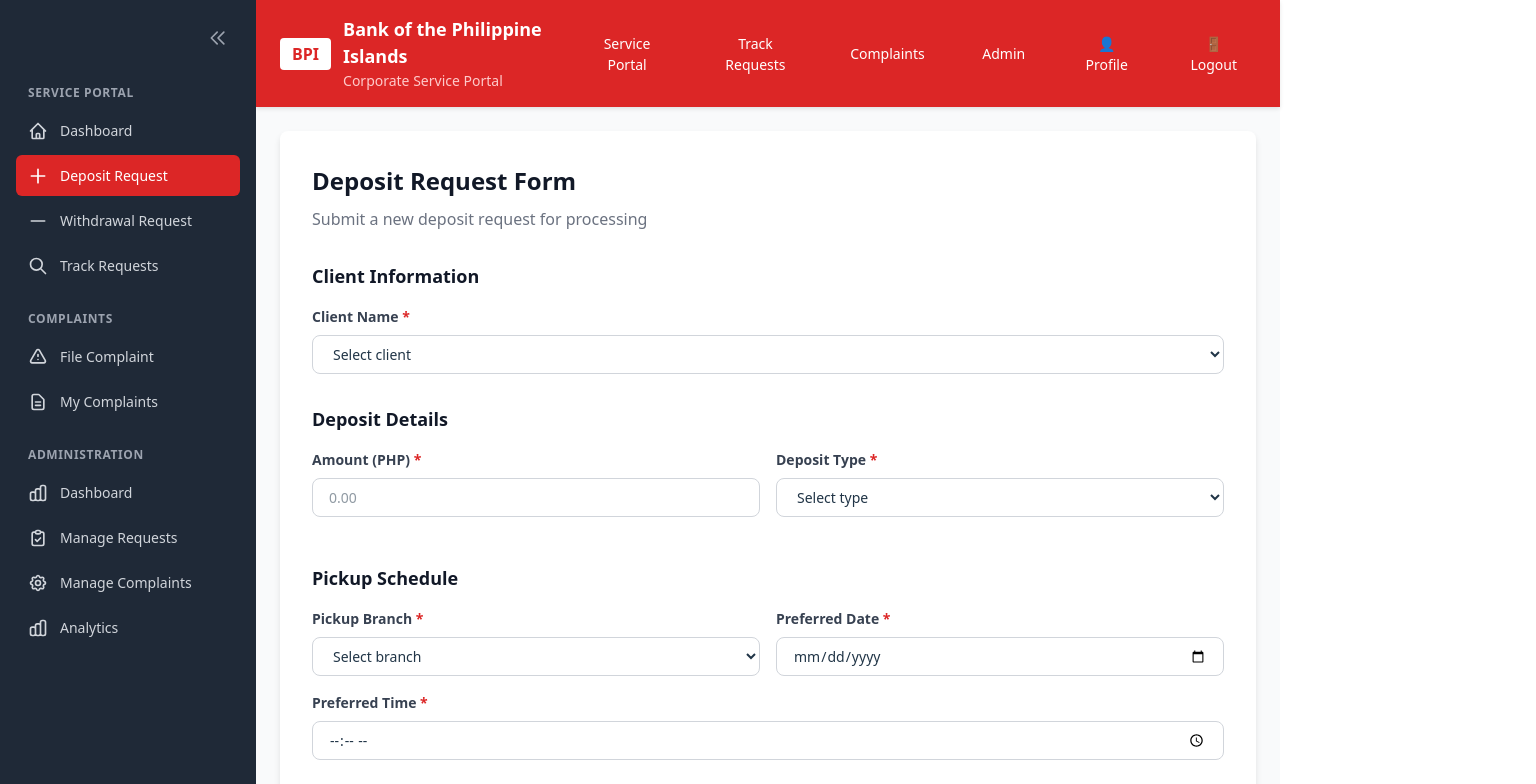
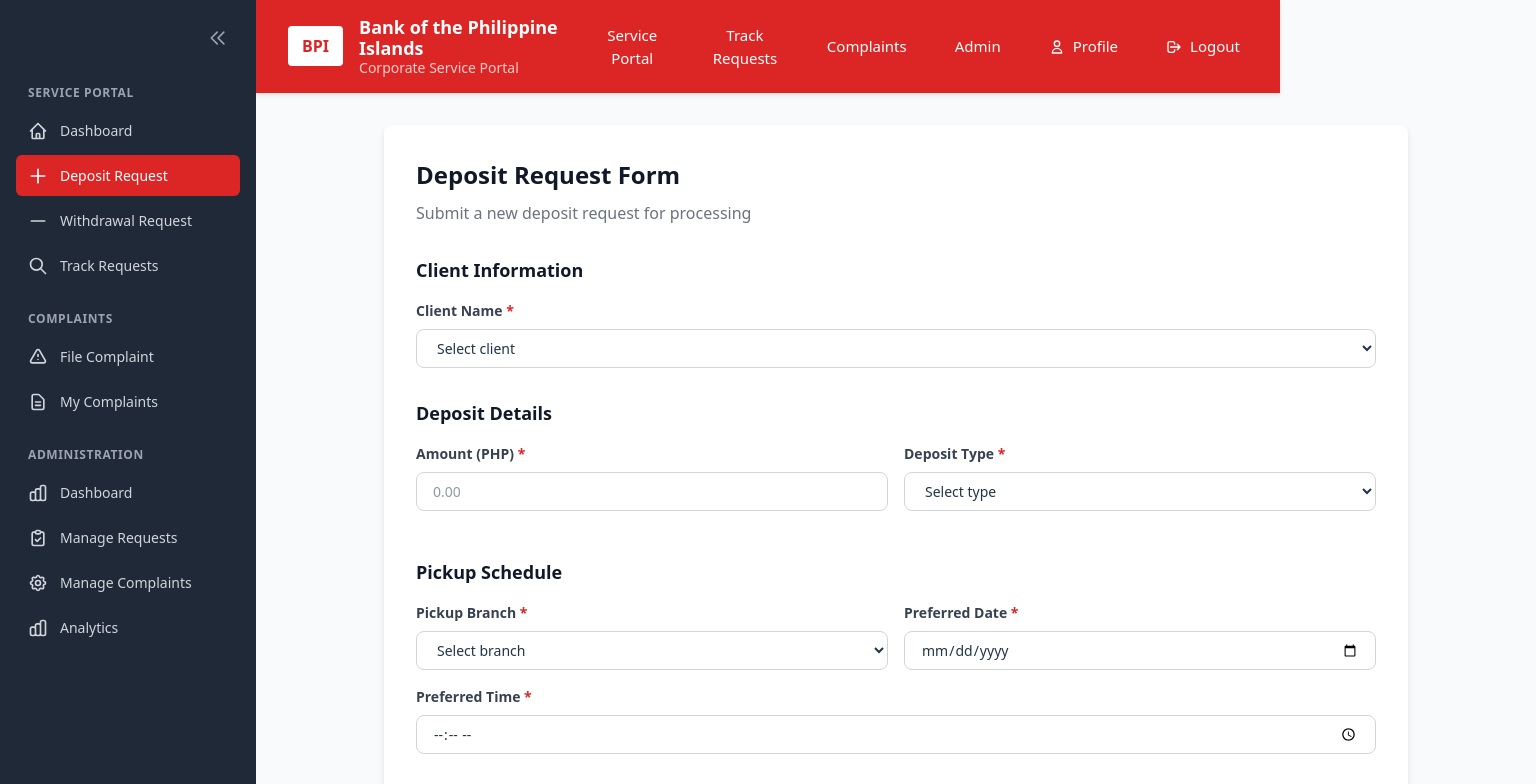
Before and after one commit to thereseguii/bpi-mockups, a React (Vite) app in the folder dlu-service-platform/: page /deposit-request in a window 1280 px wide. Shown: the top 784 px of the page, 1536 px wide, since content can reach past the window. Built offline with nearby package versions, Linux system fonts and the light colour scheme.

Commit message:
Update DepositRequest.jsx

```diff
--- a/dlu-service-platform/src/pages/DepositRequest/DepositRequest.jsx
+++ b/dlu-service-platform/src/pages/DepositRequest/DepositRequest.jsx
@@ -1,9 +1,10 @@
-import { useState } from 'react';
+import { useState, useEffect } from 'react';
 import { useNavigate } from 'react-router-dom';
 import Sidebar from '../../components/Sidebar';
 
 const DepositRequest = () => {
   const navigate = useNavigate();
+  const [sidebarWidth, setSidebarWidth] = useState(256);
   const [formData, setFormData] = useState({
     clientName: '',
     amount: '',
@@ -14,199 +15,18 @@
     notes: '',
   });
 
-  const styles = {
-    container: {
-      display: 'flex',
-      minHeight: '100vh',
-      backgroundColor: '#f9fafb',
-    },
-    mainContent: {
-      flex: 1,
-      marginLeft: '256px',
-    },
-    header: {
-      backgroundColor: '#dc2626',
-      color: '#ffffff',
-      position: 'sticky',
-      top: 0,
-      zIndex: 10,
-      boxShadow: '0 2px 4px rgba(0,0,0,0.1)',
-    },
-    headerContent: {
-      padding: '1rem 1.5rem',
-      display: 'flex',
-      alignItems: 'center',
-      justifyContent: 'space-between',
-    },
-    headerLeft: {
-      display: 'flex',
-      alignItems: 'center',
-      gap: '0.75rem',
-    },
-    bpiBadge: {
-      backgroundColor: '#ffffff',
-      color: '#dc2626',
-      padding: '0.25rem 0.75rem',
-      borderRadius: '0.25rem',
-      fontWeight: 'bold',
-    },
-    bpiText: {
-      fontWeight: '600',
-      fontSize: '1.125rem',
-    },
-    bpiSubtext: {
-      fontSize: '0.875rem',
-      color: '#fecaca',
-    },
-    headerRight: {
-      display: 'flex',
-      alignItems: 'center',
-      gap: '1.5rem',
-    },
-    headerButton: {
-      color: '#ffffff',
-      background: 'none',
-      border: 'none',
-      cursor: 'pointer',
-      fontSize: '0.875rem',
-    },
-    main: {
-      padding: '1.5rem',
-    },
-    formContainer: {
-      maxWidth: '1024px',
-      margin: '0 auto',
-    },
-    formCard: {
-      backgroundColor: '#ffffff',
-      borderRadius: '0.5rem',
-      boxShadow: '0 4px 6px rgba(0,0,0,0.1)',
-      padding: '2rem',
-    },
-    formTitle: {
-      fontSize: '1.5rem',
-      fontWeight: 'bold',
-      color: '#111827',
-      marginBottom: '0.5rem',
-    },
-    formSubtitle: {
-      color: '#6b7280',
-      marginBottom: '2rem',
-    },
-    section: {
-      marginBottom: '2rem',
-    },
-    sectionTitle: {
-      fontSize: '1.125rem',
-      fontWeight: '600',
-      color: '#111827',
-      marginBottom: '1rem',
-    },
-    inputGroup: {
-      marginBottom: '1rem',
-    },
-    label: {
-      display: 'block',
-      fontSize: '0.875rem',
-      fontWeight: '600',
-      color: '#374151',
-      marginBottom: '0.5rem',
-    },
-    required: {
-      color: '#dc2626',
-    },
-    input: {
-      width: '100%',
-      padding: '0.5rem 1rem',
-      border: '1px solid #d1d5db',
-      borderRadius: '0.5rem',
-      fontSize: '0.875rem',
-      outline: 'none',
-    },
-    select: {
-      width: '100%',
-      padding: '0.5rem 1rem',
-      border: '1px solid #d1d5db',
-      borderRadius: '0.5rem',
-      fontSize: '0.875rem',
-      outline: 'none',
-      backgroundColor: '#ffffff',
-    },
-    textarea: {
-      width: '100%',
-      padding: '0.5rem 1rem',
-      border: '1px solid #d1d5db',
-      borderRadius: '0.5rem',
-      fontSize: '0.875rem',
-      outline: 'none',
-      resize: 'vertical',
-    },
-    gridTwo: {
-      display: 'grid',
-      gridTemplateColumns: '1fr 1fr',
-      gap: '1rem',
-    },
-    uploadArea: {
-      border: '2px dashed #d1d5db',
-      borderRadius: '0.5rem',
-      padding: '2rem',
-      textAlign: 'center',
-      backgroundColor: '#fafafa',
-    },
-    uploadIcon: {
-      width: '3rem',
-      height: '3rem',
-      color: '#9ca3af',
-      margin: '0 auto 1rem',
-    },
-    uploadText: {
-      color: '#6b7280',
-      marginBottom: '1rem',
-      fontSize: '0.875rem',
-    },
-    uploadButton: {
-      backgroundColor: '#ffffff',
-      color: '#374151',
-      padding: '0.5rem 1.5rem',
-      borderRadius: '0.5rem',
-      border: '2px solid #d1d5db',
-      cursor: 'pointer',
-      fontWeight: '500',
-      fontSize: '0.875rem',
-    },
-    buttonGroup: {
-      display: 'flex',
-      gap: '1rem',
-    },
-    submitButton: {
-      flex: 1,
-      backgroundColor: '#dc2626',
-      color: '#ffffff',
-      padding: '0.75rem 1.5rem',
-      borderRadius: '0.5rem',
-      border: 'none',
-      cursor: 'pointer',
-      fontWeight: '600',
-      display: 'flex',
-      alignItems: 'center',
-      justifyContent: 'center',
-      gap: '0.5rem',
-      fontSize: '0.875rem',
-    },
-    draftButton: {
-      backgroundColor: '#ffffff',
-      color: '#374151',
-      padding: '0.75rem 1.5rem',
-      borderRadius: '0.5rem',
-      border: '2px solid #d1d5db',
-      cursor: 'pointer',
-      fontWeight: '600',
-      display: 'flex',
-      alignItems: 'center',
-      gap: '0.5rem',
-      fontSize: '0.875rem',
-    },
-  };
+  useEffect(() => {
+    const checkSidebarWidth = () => {
+      const sidebar = document.querySelector('[data-sidebar]');
+      if (sidebar) {
+        setSidebarWidth(sidebar.offsetWidth);
+      }
+    };
+
+    checkSidebarWidth();
+    const interval = setInterval(checkSidebarWidth, 100);
+    return () => clearInterval(interval);
+  }, []);
 
   const handleSubmit = (e) => {
     e.preventDefault();
@@ -215,58 +35,81 @@
   };
 
   return (
-    <div style={styles.container}>
+    <div style={{ display: 'flex', minHeight: '100vh', backgroundColor: '#f9fafb' }}>
       <Sidebar />
 
-      <div style={styles.mainContent}>
-        {/* Header */}
-        <header style={styles.header}>
-          <div style={styles.headerContent}>
-            <div style={styles.headerLeft}>
-              <div style={styles.bpiBadge}>BPI</div>
+      <div style={{
+        flex: 1,
+        display: 'flex',
+        flexDirection: 'column',
+        marginLeft: sidebarWidth + 'px',
+        minWidth: 0,
+        transition: 'margin-left 0.3s ease'
+      }}>
+        {/* RED HEADER */}
+        <header style={{
+          backgroundColor: '#dc2626',
+          color: '#ffffff',
+          width: '100vw',
+          position: 'relative',
+          left: '-' + sidebarWidth + 'px',
+          paddingLeft: sidebarWidth + 'px',
+          boxSizing: 'border-box',
+          transition: 'left 0.3s ease, padding-left 0.3s ease',
+          zIndex: 10,
+          boxShadow: '0 2px 4px rgba(0,0,0,0.1)'
+        }}>
+          <div style={{ padding: '1rem 2rem', display: 'flex', alignItems: 'center', justifyContent: 'space-between' }}>
+            <div style={{ display: 'flex', alignItems: 'center', gap: '1rem' }}>
+              <div style={{ backgroundColor: '#ffffff', color: '#dc2626', padding: '0.5rem 0.875rem', borderRadius: '0.25rem', fontWeight: 'bold', fontSize: '1rem' }}>
+                BPI
+              </div>
               <div>
-                <div style={styles.bpiText}>Bank of the Philippine Islands</div>
-                <div style={styles.bpiSubtext}>Corporate Service Portal</div>
+                <div style={{ fontWeight: '600', fontSize: '1.125rem', lineHeight: '1.2' }}>Bank of the Philippine Islands</div>
+                <div style={{ fontSize: '0.875rem', color: '#fecaca', lineHeight: '1.2' }}>Corporate Service Portal</div>
               </div>
             </div>
-            <div style={styles.headerRight}>
-              <button style={styles.headerButton}>Service Portal</button>
-              <button style={styles.headerButton}>Track Requests</button>
-              <button style={styles.headerButton}>Complaints</button>
-              <button style={styles.headerButton}>Admin</button>
-              <button style={styles.headerButton}>
-                👤 Profile
+            <div style={{ display: 'flex', alignItems: 'center', gap: '2rem' }}>
+              <button style={{ color: '#ffffff', background: 'none', border: 'none', cursor: 'pointer', fontSize: '0.9375rem', padding: '0.5rem' }}>Service Portal</button>
+              <button style={{ color: '#ffffff', background: 'none', border: 'none', cursor: 'pointer', fontSize: '0.9375rem', padding: '0.5rem' }}>Track Requests</button>
+              <button style={{ color: '#ffffff', background: 'none', border: 'none', cursor: 'pointer', fontSize: '0.9375rem', padding: '0.5rem' }}>Complaints</button>
+              <button style={{ color: '#ffffff', background: 'none', border: 'none', cursor: 'pointer', fontSize: '0.9375rem', padding: '0.5rem' }}>Admin</button>
+              <button style={{ color: '#ffffff', background: 'none', border: 'none', cursor: 'pointer', fontSize: '0.9375rem', padding: '0.5rem', display: 'flex', alignItems: 'center', gap: '0.5rem' }}>
+                <svg width="16" height="16" fill="none" stroke="currentColor" viewBox="0 0 24 24">
+                  <path strokeLinecap="round" strokeLinejoin="round" strokeWidth={2} d="M16 7a4 4 0 11-8 0 4 4 0 018 0zM12 14a7 7 0 00-7 7h14a7 7 0 00-7-7z" />
+                </svg>
+                Profile
               </button>
-              <button
-                onClick={() => navigate('/')}
-                style={styles.headerButton}
-              >
-                🚪 Logout
+              <button onClick={() => navigate('/')} style={{ color: '#ffffff', background: 'none', border: 'none', cursor: 'pointer', fontSize: '0.9375rem', padding: '0.5rem', display: 'flex', alignItems: 'center', gap: '0.5rem' }}>
+                <svg width="16" height="16" fill="none" stroke="currentColor" viewBox="0 0 24 24">
+                  <path strokeLinecap="round" strokeLinejoin="round" strokeWidth={2} d="M17 16l4-4m0 0l-4-4m4 4H7m6 4v1a3 3 0 01-3 3H6a3 3 0 01-3-3V7a3 3 0 013-3h4a3 3 0 013 3v1" />
+                </svg>
+                Logout
               </button>
             </div>
           </div>
         </header>
 
-        {/* Main Content */}
-        <main style={styles.main}>
-          <div style={styles.formContainer}>
-            <div style={styles.formCard}>
-              <h2 style={styles.formTitle}>Deposit Request Form</h2>
-              <p style={styles.formSubtitle}>Submit a new deposit request for processing</p>
+        {/* MAIN CONTENT */}
+        <main style={{ padding: '2rem', flex: 1 }}>
+          <div style={{ maxWidth: '1024px', margin: '0 auto' }}>
+            <div style={{ backgroundColor: '#ffffff', borderRadius: '0.5rem', boxShadow: '0 4px 6px rgba(0,0,0,0.1)', padding: '2rem' }}>
+              <h2 style={{ fontSize: '1.5rem', fontWeight: 'bold', color: '#111827', marginBottom: '0.5rem' }}>Deposit Request Form</h2>
+              <p style={{ color: '#6b7280', marginBottom: '2rem' }}>Submit a new deposit request for processing</p>
 
               <form onSubmit={handleSubmit}>
                 {/* Client Information */}
-                <div style={styles.section}>
-                  <h3 style={styles.sectionTitle}>Client Information</h3>
-                  <div style={styles.inputGroup}>
-                    <label style={styles.label}>
-                      Client Name <span style={styles.required}>*</span>
+                <div style={{ marginBottom: '2rem' }}>
+                  <h3 style={{ fontSize: '1.125rem', fontWeight: '600', color: '#111827', marginBottom: '1rem' }}>Client Information</h3>
+                  <div style={{ marginBottom: '1rem' }}>
+                    <label style={{ display: 'block', fontSize: '0.875rem', fontWeight: '600', color: '#374151', marginBottom: '0.5rem' }}>
+                      Client Name <span style={{ color: '#dc2626' }}>*</span>
                     </label>
                     <select
                       required
                       value={formData.clientName}
                       onChange={(e) => setFormData({ ...formData, clientName: e.target.value })}
-                      style={styles.select}
+                      style={{ width: '100%', padding: '0.5rem 1rem', border: '1px solid #d1d5db', borderRadius: '0.5rem', fontSize: '0.875rem', outline: 'none', backgroundColor: '#ffffff' }}
                     >
                       <option value="">Select client</option>
                       <option value="SM Investments">SM Investments Corporation</option>
@@ -277,12 +120,12 @@
                 </div>
 
                 {/* Deposit Details */}
-                <div style={styles.section}>
-                  <h3 style={styles.sectionTitle}>Deposit Details</h3>
-                  <div style={styles.gridTwo}>
-                    <div style={styles.inputGroup}>
-                      <label style={styles.label}>
-                        Amount (PHP) <span style={styles.required}>*</span>
+                <div style={{ marginBottom: '2rem' }}>
+                  <h3 style={{ fontSize: '1.125rem', fontWeight: '600', color: '#111827', marginBottom: '1rem' }}>Deposit Details</h3>
+                  <div style={{ display: 'grid', gridTemplateColumns: '1fr 1fr', gap: '1rem' }}>
+                    <div style={{ marginBottom: '1rem' }}>
+                      <label style={{ display: 'block', fontSize: '0.875rem', fontWeight: '600', color: '#374151', marginBottom: '0.5rem' }}>
+                        Amount (PHP) <span style={{ color: '#dc2626' }}>*</span>
                       </label>
                       <input
                         type="number"
@@ -290,18 +133,18 @@
                         placeholder="0.00"
                         value={formData.amount}
                         onChange={(e) => setFormData({ ...formData, amount: e.target.value })}
-                        style={styles.input}
+                        style={{ width: '100%', padding: '0.5rem 1rem', border: '1px solid #d1d5db', borderRadius: '0.5rem', fontSize: '0.875rem', outline: 'none' }}
                       />
                     </div>
-                    <div style={styles.inputGroup}>
-                      <label style={styles.label}>
-                        Deposit Type <span style={styles.required}>*</span>
+                    <div style={{ marginBottom: '1rem' }}>
+                      <label style={{ display: 'block', fontSize: '0.875rem', fontWeight: '600', color: '#374151', marginBottom: '0.5rem' }}>
+                        Deposit Type <span style={{ color: '#dc2626' }}>*</span>
                       </label>
                       <select
                         required
                         value={formData.depositType}
                         onChange={(e) => setFormData({ ...formData, depositType: e.target.value })}
-                        style={styles.select}
+                        style={{ width: '100%', padding: '0.5rem 1rem', border: '1px solid #d1d5db', borderRadius: '0.5rem', fontSize: '0.875rem', outline: 'none', backgroundColor: '#ffffff' }}
                       >
                         <option value="">Select type</option>
                         <option value="Cash">Cash Deposit</option>
@@ -313,18 +156,18 @@
                 </div>
 
                 {/* Pickup Schedule */}
-                <div style={styles.section}>
-                  <h3 style={styles.sectionTitle}>Pickup Schedule</h3>
-                  <div style={styles.gridTwo}>
-                    <div style={styles.inputGroup}>
-                      <label style={styles.label}>
-                        Pickup Branch <span style={styles.required}>*</span>
+                <div style={{ marginBottom: '2rem' }}>
+                  <h3 style={{ fontSize: '1.125rem', fontWeight: '600', color: '#111827', marginBottom: '1rem' }}>Pickup Schedule</h3>
+                  <div style={{ display: 'grid', gridTemplateColumns: '1fr 1fr', gap: '1rem' }}>
+                    <div style={{ marginBottom: '1rem' }}>
+                      <label style={{ display: 'block', fontSize: '0.875rem', fontWeight: '600', color: '#374151', marginBottom: '0.5rem' }}>
+                        Pickup Branch <span style={{ color: '#dc2626' }}>*</span>
                       </label>
                       <select
                         required
                         value={formData.branch}
                         onChange={(e) => setFormData({ ...formData, branch: e.target.value })}
-                        style={styles.select}
+                        style={{ width: '100%', padding: '0.5rem 1rem', border: '1px solid #d1d5db', borderRadius: '0.5rem', fontSize: '0.875rem', outline: 'none', backgroundColor: '#ffffff' }}
                       >
                         <option value="">Select branch</option>
                         <option value="Makati">Makati Main Branch</option>
@@ -332,46 +175,46 @@
                         <option value="Ortigas">Ortigas Center Branch</option>
                       </select>
                     </div>
-                    <div style={styles.inputGroup}>
-                      <label style={styles.label}>
-                        Preferred Date <span style={styles.required}>*</span>
+                    <div style={{ marginBottom: '1rem' }}>
+                      <label style={{ display: 'block', fontSize: '0.875rem', fontWeight: '600', color: '#374151', marginBottom: '0.5rem' }}>
+                        Preferred Date <span style={{ color: '#dc2626' }}>*</span>
                       </label>
                       <input
                         type="date"
                         required
                         value={formData.preferredDate}
                         onChange={(e) => setFormData({ ...formData, preferredDate: e.target.value })}
-                        style={styles.input}
+                        style={{ width: '100%', padding: '0.5rem 1rem', border: '1px solid #d1d5db', borderRadius: '0.5rem', fontSize: '0.875rem', outline: 'none' }}
                       />
                     </div>
                   </div>
-                  <div style={styles.inputGroup}>
-                    <label style={styles.label}>
-                      Preferred Time <span style={styles.required}>*</span>
+                  <div style={{ marginBottom: '1rem' }}>
+                    <label style={{ display: 'block', fontSize: '0.875rem', fontWeight: '600', color: '#374151', marginBottom: '0.5rem' }}>
+                      Preferred Time <span style={{ color: '#dc2626' }}>*</span>
                     </label>
                     <input
                       type="time"
                       required
                       value={formData.preferredTime}
                       onChange={(e) => setFormData({ ...formData, preferredTime: e.target.value })}
-                      style={styles.input}
+                      style={{ width: '100%', padding: '0.5rem 1rem', border: '1px solid #d1d5db', borderRadius: '0.5rem', fontSize: '0.875rem', outline: 'none' }}
                     />
                   </div>
                 </div>
 
                 {/* Supporting Documents */}
-                <div style={styles.section}>
-                  <h3 style={styles.sectionTitle}>Supporting Documents</h3>
-                  <div style={styles.inputGroup}>
-                    <label style={styles.label}>Upload Documents</label>
-                    <div style={styles.uploadArea}>
-                      <svg style={styles.uploadIcon} fill="none" stroke="currentColor" viewBox="0 0 24 24">
+                <div style={{ marginBottom: '2rem' }}>
+                  <h3 style={{ fontSize: '1.125rem', fontWeight: '600', color: '#111827', marginBottom: '1rem' }}>Supporting Documents</h3>
+                  <div style={{ marginBottom: '1rem' }}>
+                    <label style={{ display: 'block', fontSize: '0.875rem', fontWeight: '600', color: '#374151', marginBottom: '0.5rem' }}>Upload Documents</label>
+                    <div style={{ border: '2px dashed #d1d5db', borderRadius: '0.5rem', padding: '2rem', textAlign: 'center', backgroundColor: '#fafafa' }}>
+                      <svg style={{ width: '3rem', height: '3rem', color: '#9ca3af', margin: '0 auto 1rem' }} fill="none" stroke="currentColor" viewBox="0 0 24 24">
                         <path strokeLinecap="round" strokeLinejoin="round" strokeWidth={2} d="M7 16a4 4 0 01-.88-7.903A5 5 0 1115.9 6L16 6a5 5 0 011 9.9M15 13l-3-3m0 0l-3 3m3-3v12" />
                       </svg>
-                      <p style={styles.uploadText}>Drag and drop files here, or click to browse</p>
+                      <p style={{ color: '#6b7280', marginBottom: '1rem', fontSize: '0.875rem' }}>Drag and drop files here, or click to browse</p>
                       <button
                         type="button"
-                        style={styles.uploadButton}
+                        style={{ backgroundColor: '#ffffff', color: '#374151', padding: '0.5rem 1.5rem', borderRadius: '0.5rem', border: '2px solid #d1d5db', cursor: 'pointer', fontWeight: '500', fontSize: '0.875rem' }}
                       >
                         Select Files
                       </button>
@@ -380,28 +223,32 @@
                 </div>
 
                 {/* Additional Notes */}
-                <div style={styles.section}>
-                  <h3 style={styles.sectionTitle}>Additional Notes</h3>
-                  <div style={styles.inputGroup}>
-                    <label style={styles.label}>Notes (Optional)</label>
+                <div style={{ marginBottom: '2rem' }}>
+                  <h3 style={{ fontSize: '1.125rem', fontWeight: '600', color: '#111827', marginBottom: '1rem' }}>Additional Notes</h3>
+                  <div style={{ marginBottom: '1rem' }}>
+                    <label style={{ display: 'block', fontSize: '0.875rem', fontWeight: '600', color: '#374151', marginBottom: '0.5rem' }}>Notes (Optional)</label>
                     <textarea
                       rows={4}
                       placeholder="Add any additional information or special instructions"
                       value={formData.notes}
                       onChange={(e) => setFormData({ ...formData, notes: e.target.value })}
-                      style={styles.textarea}
+                      style={{ width: '100%', padding: '0.5rem 1rem', border: '1px solid #d1d5db', borderRadius: '0.5rem', fontSize: '0.875rem', outline: 'none', resize: 'vertical' }}
                     />
                   </div>
                 </div>
 
                 {/* Actions */}
-                <div style={styles.buttonGroup}>
-                  <button type="submit" style={styles.submitButton}>
-                    <span>📥</span>
+                <div style={{ display: 'flex', gap: '1rem' }}>
+                  <button type="submit" style={{ flex: 1, backgroundColor: '#dc2626', color: '#ffffff', padding: '0.75rem 1.5rem', borderRadius: '0.5rem', border: 'none', cursor: 'pointer', fontWeight: '600', display: 'flex', alignItems: 'center', justifyContent: 'center', gap: '0.5rem', fontSize: '0.875rem' }}>
+                    <svg width="18" height="18" fill="none" stroke="currentColor" viewBox="0 0 24 24">
+                      <path strokeLinecap="round" strokeLinejoin="round" strokeWidth={2} d="M9 12l2 2 4-4m6 2a9 9 0 11-18 0 9 9 0 0118 0z" />
+                    </svg>
                     <span>Submit Request</span>
                   </button>
-                  <button type="button" style={styles.draftButton}>
-                    <span>💾</span>
+                  <button type="button" style={{ backgroundColor: '#ffffff', color: '#374151', padding: '0.75rem 1.5rem', borderRadius: '0.5rem', border: '2px solid #d1d5db', cursor: 'pointer', fontWeight: '600', display: 'flex', alignItems: 'center', gap: '0.5rem', fontSize: '0.875rem' }}>
+                    <svg width="18" height="18" fill="none" stroke="currentColor" viewBox="0 0 24 24">
+                      <path strokeLinecap="round" strokeLinejoin="round" strokeWidth={2} d="M8 7H5a2 2 0 00-2 2v9a2 2 0 002 2h14a2 2 0 002-2V9a2 2 0 00-2-2h-3m-1 4l-3 3m0 0l-3-3m3 3V4" />
+                    </svg>
                     <span>Save as Draft</span>
                   </button>
                 </div>
```
